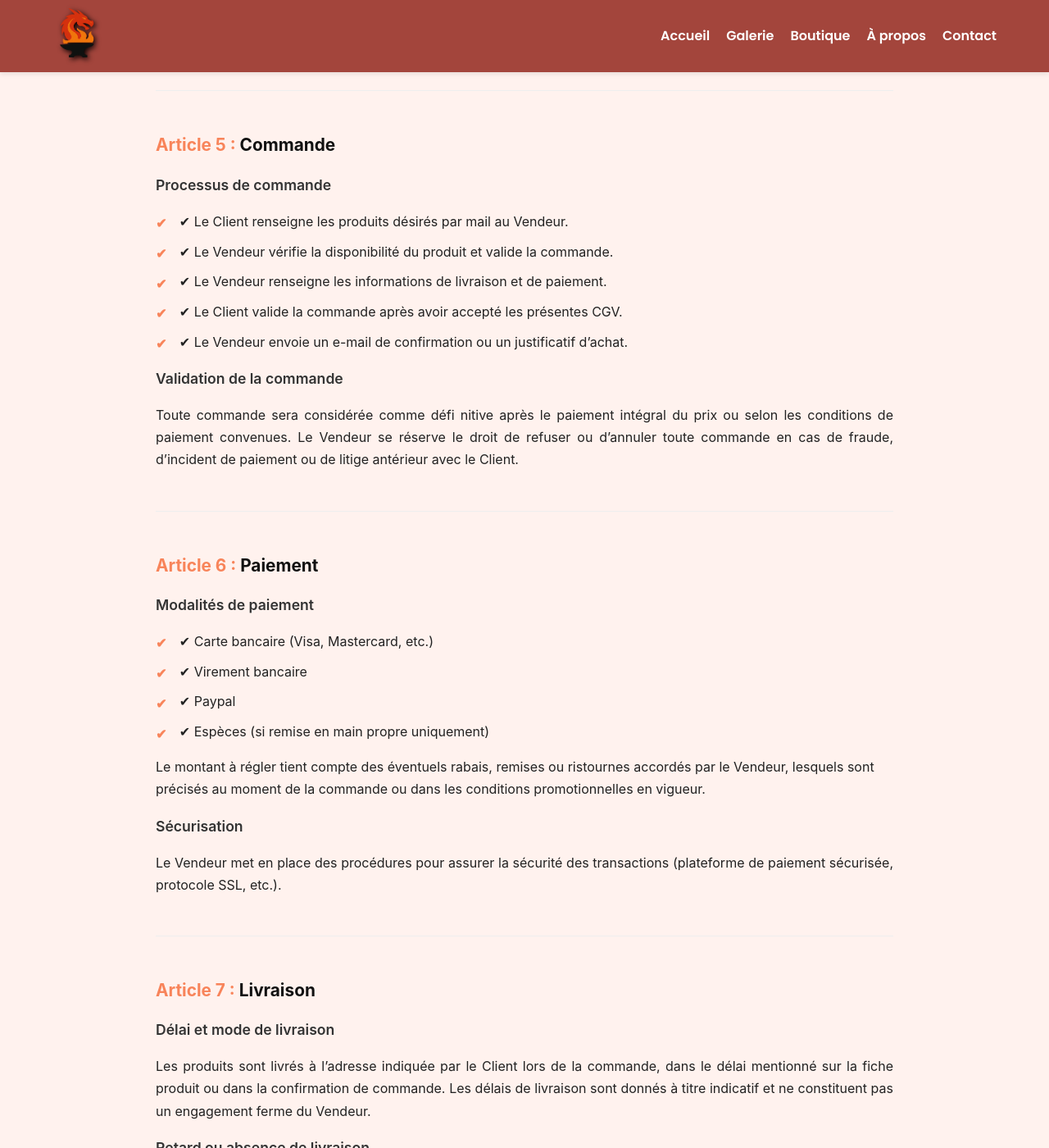
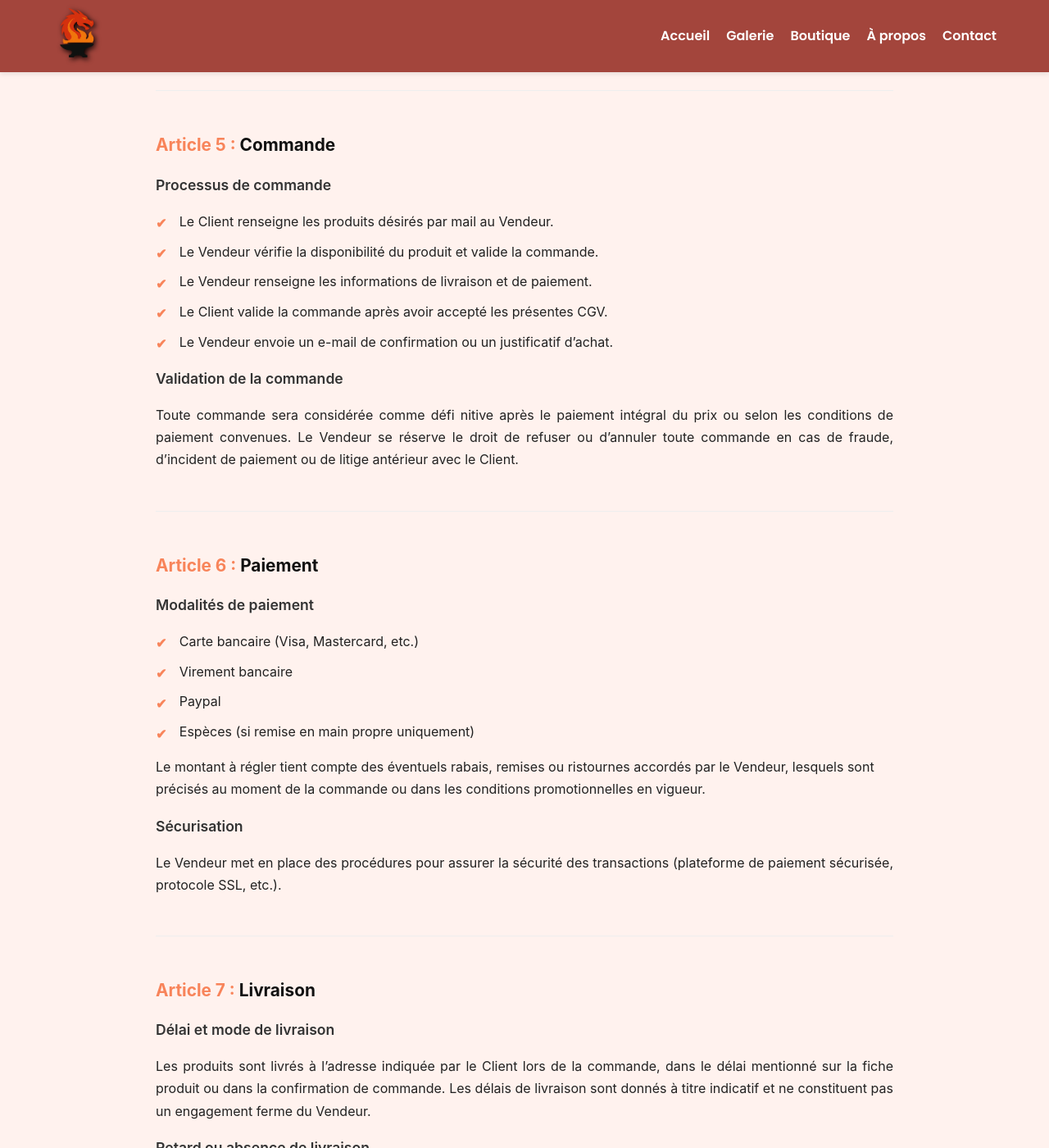
Before and after one commit to Yaen-Ghost/forgefeu, a Jekyll site: the page built from cgv.html, in a window 1280 px wide and 1400 px high, scrolled down 1558 px. Shown: the whole window at 82% size. Built offline with Jekyll 4.4.1, drawn with Linux system fonts in a browser that asks for light colours; some of the changed text lies outside the part shown.

```diff
--- a/cgv.html
+++ b/cgv.html
@@ -22,12 +22,12 @@ permalink: /cgv/
   <article class="cgv-article">
     <h2><span>Article 2 :</span> Identification du Vendeur</h2>
     <ul>
-      <li>✔ Raison sociale : Forgefeu</li>
-      <li>✔ Forme juridique : EI - Entreprise Individuelle</li>
-      <li>✔ Adresse du siège social : 21 rue Pascal, 59650 Villeneuve d'Ascq</li>
-      <li>✔ SIRET : [Numéro de SIRET]</li>
-      <li>✔ Adresse e-mail : contact@forgefeu.fr</li>
-      <li>✔ Nom du représentant légal : Soullier Anaïs</li>
+      <li>Raison sociale : Forgefeu</li>
+      <li>Forme juridique : EI - Entreprise Individuelle</li>
+      <li>Adresse du siège social : 21 rue Pascal, 59650 Villeneuve d'Ascq</li>
+      <li>SIRET : [Numéro de SIRET]</li>
+      <li>Adresse e-mail : contact@forgefeu.fr</li>
+      <li>Nom du représentant légal : Soullier Anaïs</li>
     </ul>
   </article>
 
@@ -65,11 +65,11 @@ permalink: /cgv/
     <h2><span>Article 5 :</span> Commande</h2>
     <h3>Processus de commande</h3>
     <ul>
-      <li>✔ Le Client renseigne les produits désirés par mail au Vendeur.</li>
-      <li>✔ Le Vendeur vérifie la disponibilité du produit et valide la commande.</li>
-      <li>✔ Le Vendeur renseigne les informations de livraison et de paiement.</li>
-      <li>✔ Le Client valide la commande après avoir accepté les présentes CGV.</li>
-      <li>✔ Le Vendeur envoie un e-mail de confirmation ou un justificatif d’achat.</li>
+      <li>Le Client renseigne les produits désirés par mail au Vendeur.</li>
+      <li>Le Vendeur vérifie la disponibilité du produit et valide la commande.</li>
+      <li>Le Vendeur renseigne les informations de livraison et de paiement.</li>
+      <li>Le Client valide la commande après avoir accepté les présentes CGV.</li>
+      <li>Le Vendeur envoie un e-mail de confirmation ou un justificatif d’achat.</li>
     </ul>
 
     <h3>Validation de la commande</h3>
@@ -83,10 +83,10 @@ permalink: /cgv/
     <h2><span>Article 6 :</span> Paiement</h2>
     <h3>Modalités de paiement</h3>
     <ul>
-      <li>✔ Carte bancaire (Visa, Mastercard, etc.)</li>
-      <li>✔ Virement bancaire</li>
-      <li>✔ Paypal</li>
-      <li>✔ Espèces (si remise en main propre uniquement)</li>
+      <li>Carte bancaire (Visa, Mastercard, etc.)</li>
+      <li>Virement bancaire</li>
+      <li>Paypal</li>
+      <li>Espèces (si remise en main propre uniquement)</li>
     </ul>
     Le montant à régler tient compte des éventuels rabais, remises ou ristournes accordés par le Vendeur, lesquels sont précisés au moment de la commande ou dans les conditions promotionnelles en vigueur.
 
@@ -137,9 +137,9 @@ permalink: /cgv/
         <h3>Exceptions</h3>
     Le droit de rétractation ne s’applique pas aux biens:
     <ul>
-      <li>✔ Fabriqués selon les spécifications du Client ou nettement personnalisés.</li>
-      <li>✔ Descellés par le Client après la livraison et ne pouvant être renvoyés pour des raisons d’hygiène ou de protection de la santé.</li>
-      <li>✔ Et, plus généralement, tous les cas prévus à l’article L221-28 du Code de la consommation.</li>
+      <li>Fabriqués selon les spécifications du Client ou nettement personnalisés.</li>
+      <li>Descellés par le Client après la livraison et ne pouvant être renvoyés pour des raisons d’hygiène ou de protection de la santé.</li>
+      <li>Et, plus généralement, tous les cas prévus à l’article L221-28 du Code de la consommation.</li>
     </ul>
   </article>
 
```
